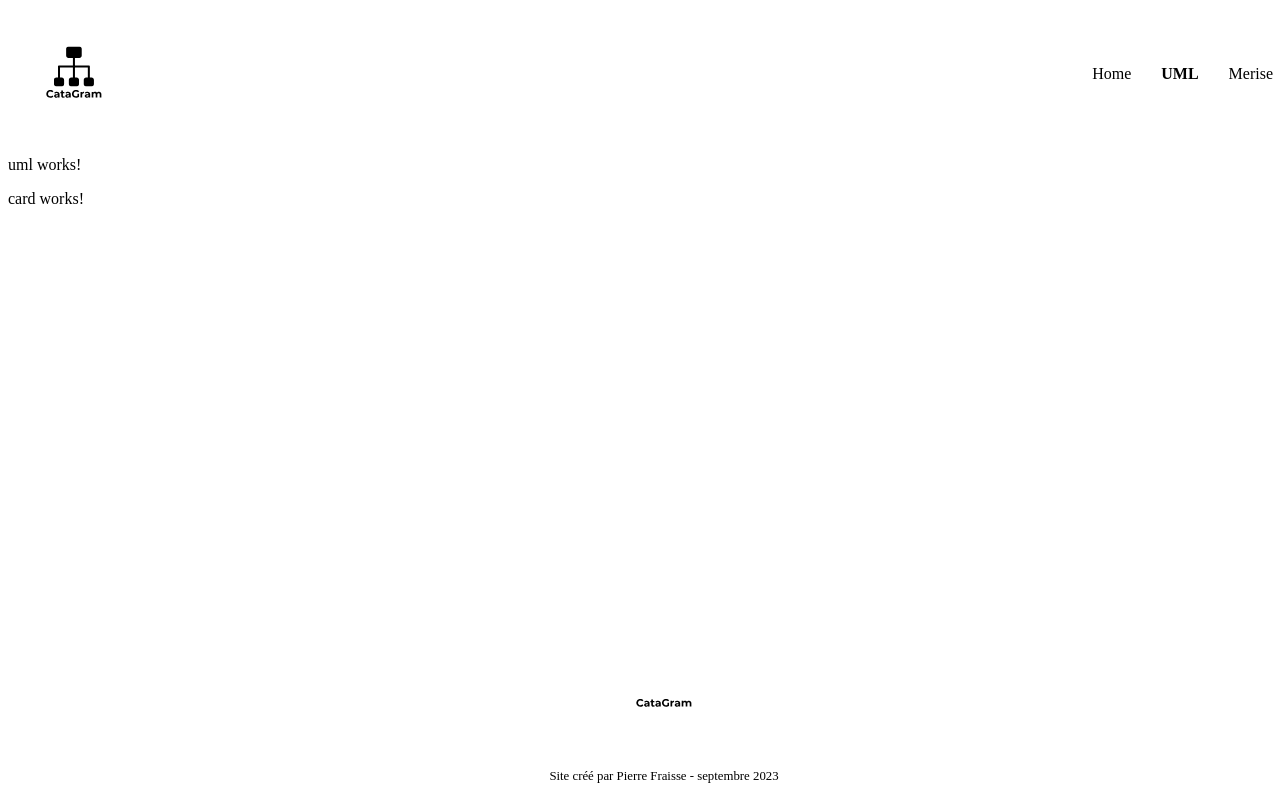
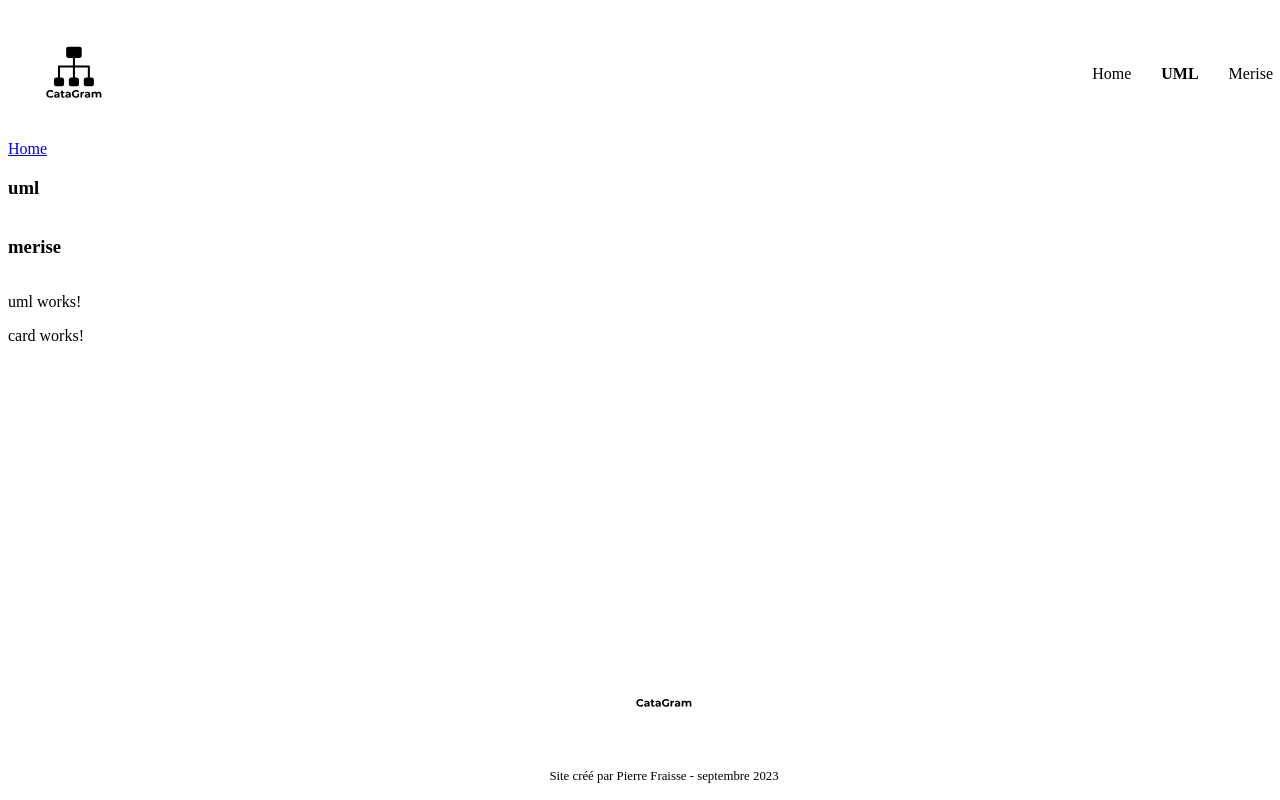
Before and after one commit to 2023-cda-alt-devops-p4/catagram_Pierre_Fraisse, an Angular app in the folder catagram_frontend/: page /uml in a window 1280 px wide. Shown: the top 800 px of the page. Built offline with nearby package versions, Linux system fonts and the light colour scheme.

Commit message:
feat(Navigation): Added nav to app-component
Navigation has been added to app-component

```diff
--- a/catagram_frontend/src/app/app.component.html
+++ b/catagram_frontend/src/app/app.component.html
@@ -1,3 +1,4 @@
 <app-header></app-header>
+<app-navigation></app-navigation>
 <router-outlet></router-outlet>
 <app-footer></app-footer>
```
